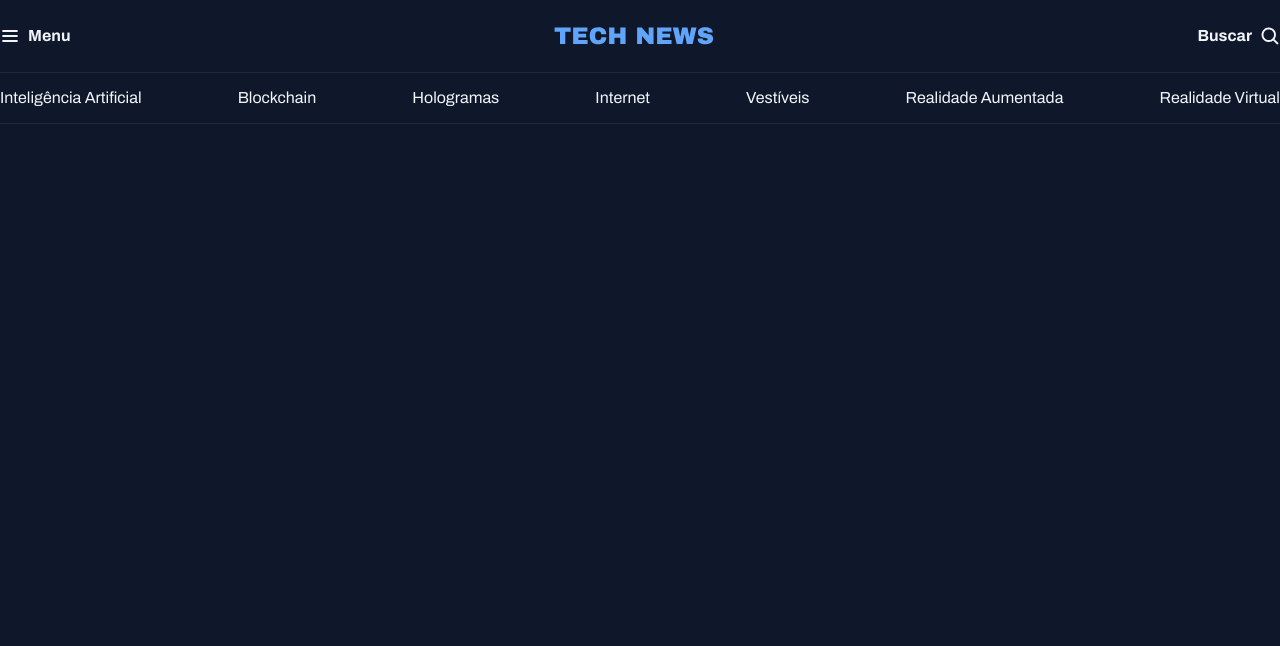
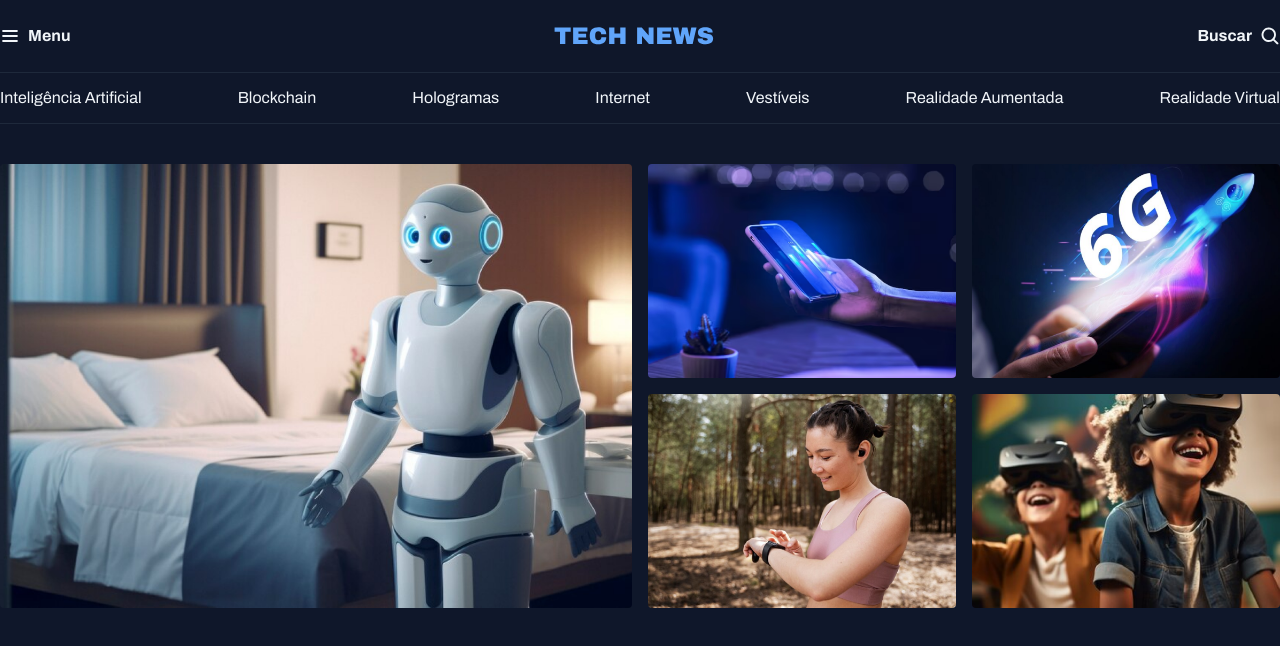
Before and after one commit to lucas-emanuel1/Portal_noticias, a plain HTML site: page index.html in a window 1280 px wide. Drawn offline with Linux system fonts and the light colour scheme.

Commit message:
Done main

```diff
--- a/index.html
+++ b/index.html
@@ -37,5 +37,18 @@
     <a href="#">Realidade Aumentada</a>
     <a href="#">Realidade  Virtual</a>
   </nav>
+
+  <main class="container grid grid-col-2 gap-16">
+    <section id="featured" class="container-items">
+      <img src="assets/images/Image 01.png" alt="">
+    </section>
+
+    <section id="featured" class="container-items grid grid-col-2 gap-16">
+      <img src="assets/images/Image 02.png" alt="">
+      <img src="assets/images/Image 03.png" alt="">
+      <img src="assets/images/Image 04.png" alt="">
+      <img src="assets/images/Image 05.png" alt="">
+    </section>
+  </main>
 </body>
 </html>
--- a/styles/global.css
+++ b/styles/global.css
@@ -42,15 +42,6 @@ h3 {
   font: inherit;
 }
 
-.container {
-  max-width: 1280px;
-  margin-inline: auto;
+img {
+  max-width: 100%;
 }
-
-.grid {
-  display: grid;
-}
-
-.grid-flow-col {
-  grid-auto-flow: column;
-}
--- /dev/null
+++ b/styles/main.css
@@ -0,0 +1,3 @@
+main {
+  margin-block: 40px;
+}
--- a/styles/style.css
+++ b/styles/style.css
@@ -1,3 +1,5 @@
 @import url(global.css);
+@import url(utility.css);
 @import url(header.css);
 @import url(nav.css);
+@import url(main.css);
--- /dev/null
+++ b/styles/utility.css
@@ -0,0 +1,26 @@
+.container {
+  max-width: 1280px;
+  margin-inline: auto;
+}
+
+.grid {
+  display: grid;
+}
+
+.grid-flow-col {
+  grid-auto-flow: column;
+}
+
+.grid-col-2 {
+  grid-template-columns: 1fr 1fr;
+}
+
+.gap-16 {
+  gap: 16px;
+}
+
+#featured img {
+  height: 100%;
+  object-fit: cover;
+  border-radius: 4px;
+}
```
